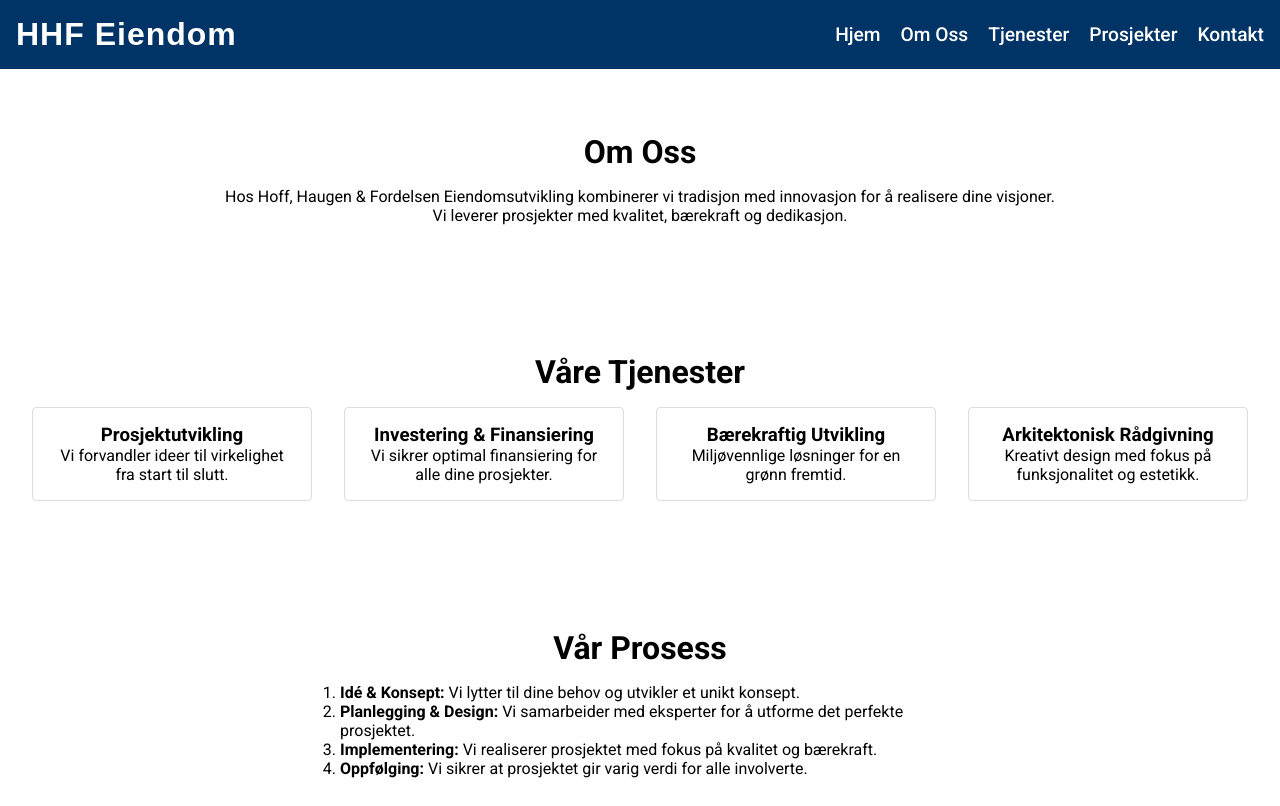
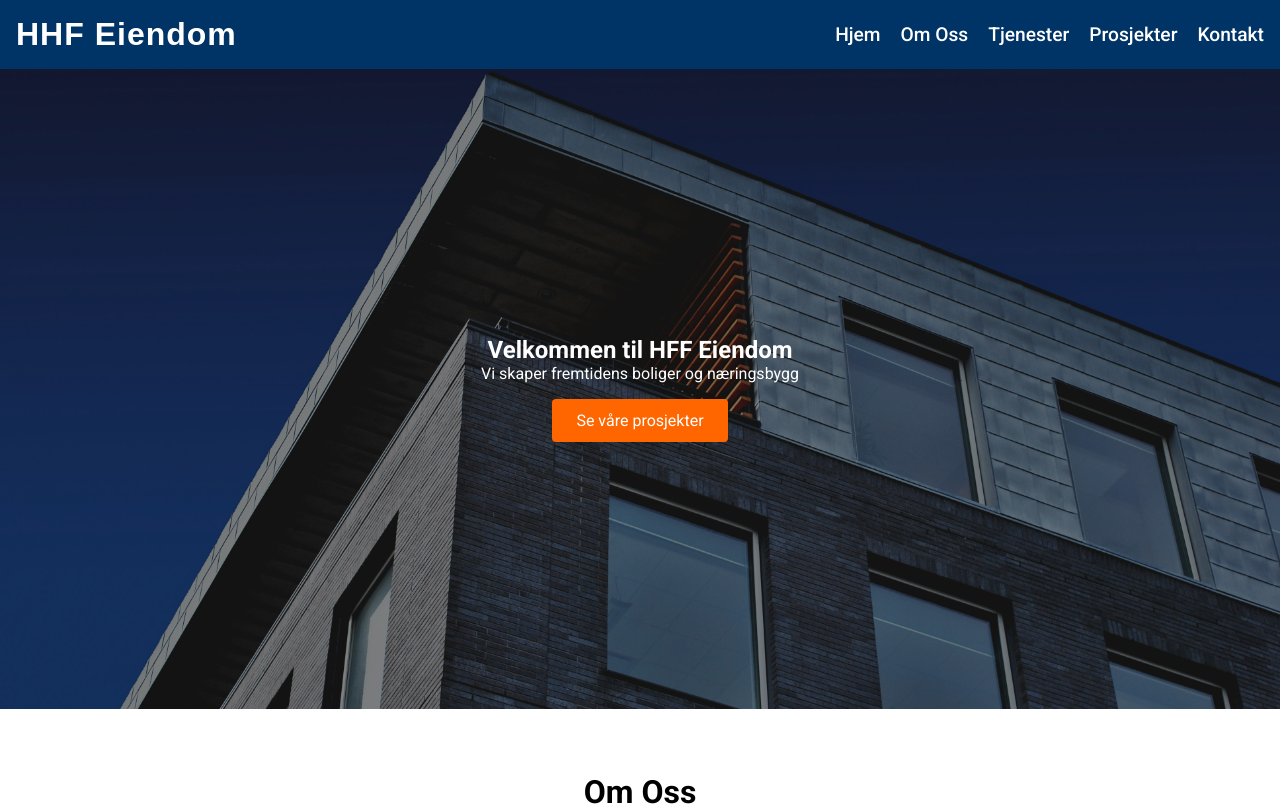
Before and after one commit to btfredr/reactjava, a Next.js app in the folder frontend/: page / in a window 1280 px wide. Shown: the top 806 px of the page. Built offline with nearby package versions, Linux system fonts and the light colour scheme.

Commit message:
changed styling on hero comp

```diff
--- a/frontend/src/app/globals.css
+++ b/frontend/src/app/globals.css
@@ -104,19 +104,31 @@ a {
 /* Hero section */
 
 .hero {
-  background: url('/hero.jpg') center center / cover no-repeat;
+  position: relative;
   height: 80vh;
   display: flex;
   align-items: center;
   justify-content: center;
   text-align: center;
   color: white;
+  overflow: hidden;
 }
 
+
+.hero-overlay {
+  position: absolute;
+  top: 0;
+  left: 0;
+  width: 100%;
+  height: 100%;
+  background: rgba(0, 0, 0, 0.5);
+  z-index: 1;
+}
 .hero-content {
-  background: rgba(0, 0, 0, 0.5);
-  padding: 2rem;
-  border-radius: 8px;
+  position: relative;
+  z-index: 2;
+  max-width: 800px;
+  padding: 20px;
 }
 
 .cta-button {
--- a/frontend/src/app/page.js
+++ b/frontend/src/app/page.js
@@ -1,4 +1,5 @@
 import EmployeeList from "./components/EmployeeList";
+import Hero from "./components/Hero";
 import Nav from "./components/Nav";
 
 export const metadata = { title: "HHF Eiendomsutvikling" }
@@ -11,7 +12,7 @@ export default function Home() {
       <html>
         <body>
 
-
+    <Hero />
     <section id="omoss">
       <h2>Om Oss</h2>
       <p>
```
